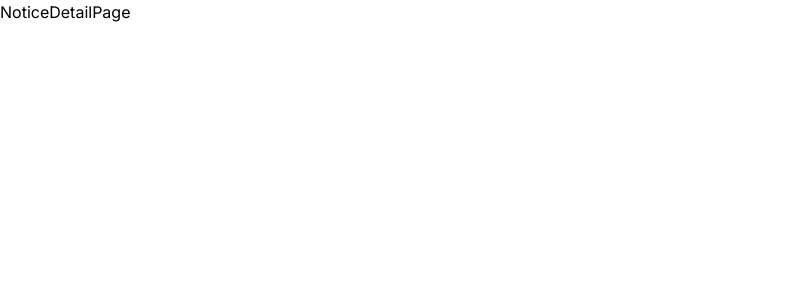
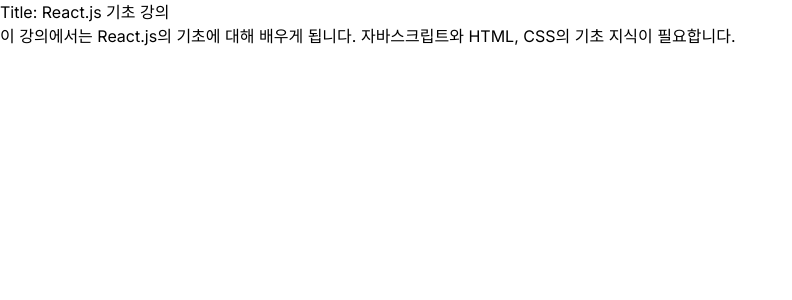
Before and after one commit to scs0209/SCS_WikiPage, a Next.js app: page /1 in a window 1280 px wide. Shown: the top 300 px of the page, without its empty margins (0-792 px from the left). Built offline with nearby package versions, Linux system fonts and the light colour scheme.

Commit message:
feat: NoticeDetailPage에 제목과 내용 표시 구현

```diff
--- a/Components/NoticeSection.tsx
+++ b/Components/NoticeSection.tsx
@@ -1,6 +1,6 @@
 import Link from "next/link";
 
-const items = [
+export const items = [
   {
     id: 1,
     title: "React.js 기초 강의",
--- a/app/[id]/page.tsx
+++ b/app/[id]/page.tsx
@@ -1,5 +1,14 @@
+import { items } from "@/Components/NoticeSection";
+
 const NoticeDetailPage = ({ params }: { params: { id: number } }) => {
-  return <div>NoticeDetailPage</div>;
+  const item = items.find((item) => item.id === Number(params.id));
+
+  return (
+    <div className="flex flex-col">
+      <span>Title: {item?.title}</span>
+      <span>{item?.content}</span>
+    </div>
+  );
 };
 
 export default NoticeDetailPage;
```
